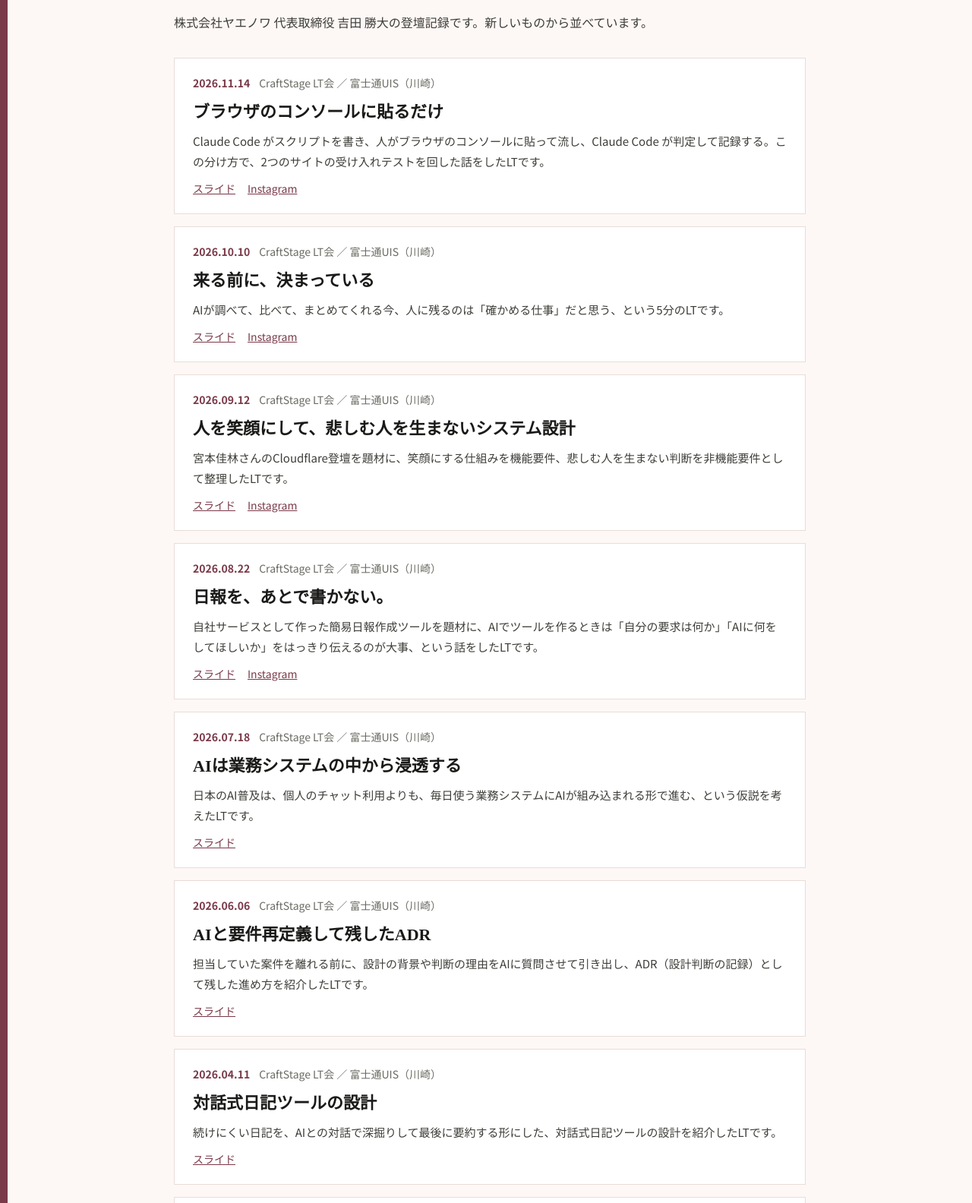
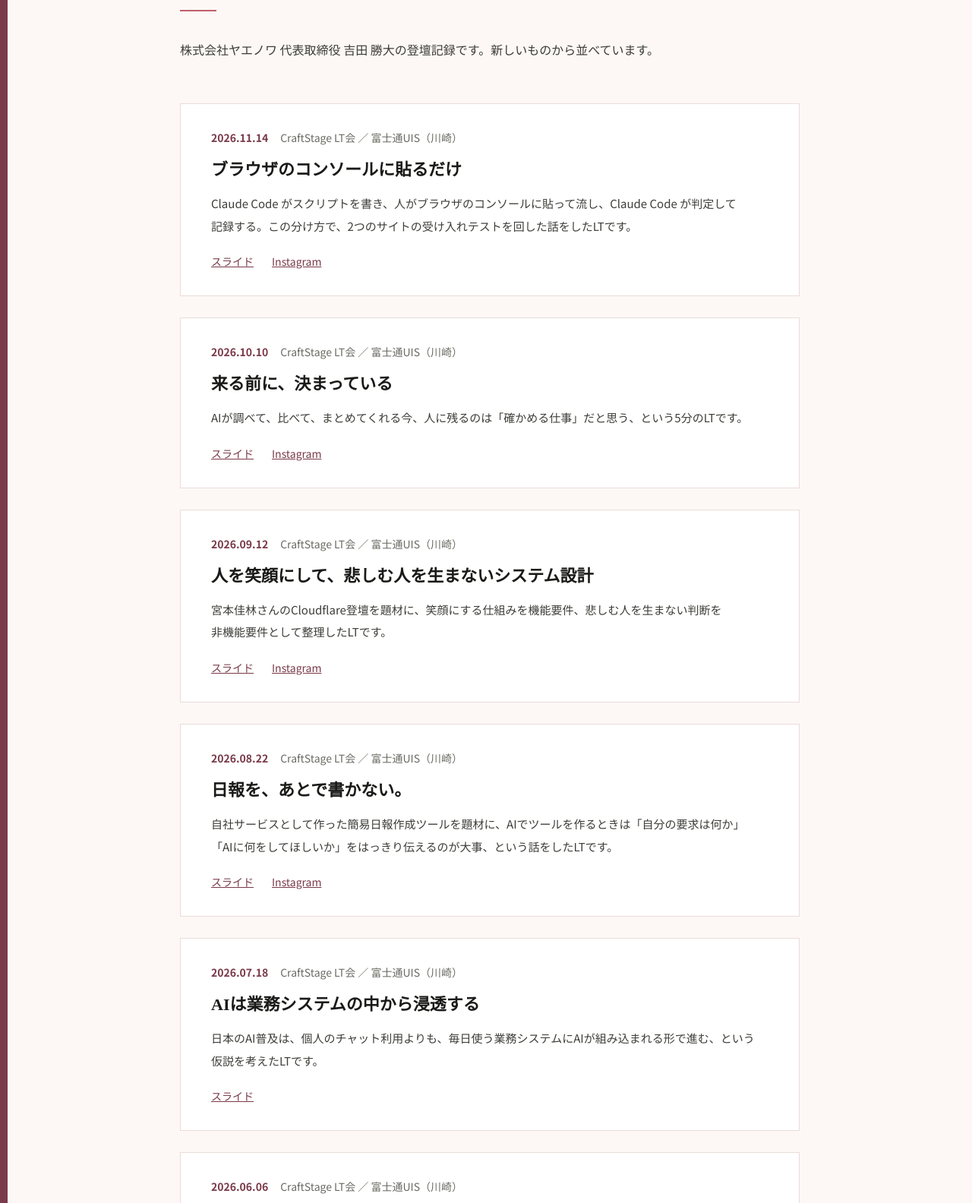
Before and after one commit to yaenowa-yoshida/ailt-presentations, a plain HTML site: page index.html in a window 1280 px wide. Shown: the part 179-1763 px from the top of the page at 76% size. Drawn offline with Linux system fonts and the light colour scheme; a web font is replaced by a local one.

Commit message:
登壇実績のページの余白を広げ、スマホで語の途中で折り返さないようにする
Co-Authored-By: Claude Opus 5.5 <noreply@anthropic.com>
Claude-Session: https://claude.ai/code/session_0128NTTwLvjhnmJsh6FW345a

```diff
--- a/index.html
+++ b/index.html
@@ -17,26 +17,31 @@
     margin: 0; background: var(--paper); color: var(--ink-mid);
     font-family: "Noto Sans JP", sans-serif; line-height: 1.8;
     border-left: 10px solid var(--plum); min-height: 100vh;
+    word-break: auto-phrase; /* 日本語を文節で折り返し、名前や語の途中で切れないようにする */
   }
-  main { max-width: 880px; margin: 0 auto; padding: 56px 24px 72px; }
+  main { max-width: 880px; margin: 0 auto; padding: 80px 32px 96px; }
   .kicker { font-size: 13px; letter-spacing: .3em; color: var(--sakura); }
   h1 { font-family: "Zen Old Mincho", serif; font-size: 36px; color: var(--ink); margin: 8px 0 4px; letter-spacing: .06em; }
-  h1 + .rule { width: 48px; height: 2px; background: var(--sakura); margin: 12px 0 28px; }
-  .lead { margin: 0 0 32px; }
-  ol { list-style: none; padding: 0; margin: 0; display: grid; gap: 16px; }
-  li { background: var(--card); border: 1px solid var(--line); padding: 20px 24px; }
-  .meta { font-size: 14px; color: var(--ink-light); }
-  .meta .date { color: var(--plum); font-weight: 700; margin-right: 12px; }
-  h2 { font-family: "Zen Old Mincho", serif; font-size: 22px; color: var(--ink); margin: 6px 0 4px; }
-  .about { margin: 0 0 10px; font-size: 15px; }
-  .links { display: flex; flex-wrap: wrap; gap: 8px 16px; font-size: 14px; }
+  h1 + .rule { width: 48px; height: 2px; background: var(--sakura); margin: 16px 0 36px; }
+  .lead { margin: 0 0 56px; }
+  ol { list-style: none; padding: 0; margin: 0; display: grid; gap: 28px; }
+  li { background: var(--card); border: 1px solid var(--line); padding: 32px 40px; min-width: 0; }
+  .meta { font-size: 14px; color: var(--ink-light); display: flex; flex-wrap: wrap; gap: 2px 16px; }
+  .meta .venue { word-break: auto-phrase; min-width: 0; }
+  .meta .date { color: var(--plum); font-weight: 700; }
+  h2 { font-family: "Zen Old Mincho", serif; font-size: 22px; line-height: 1.6; color: var(--ink); margin: 12px 0 12px; word-break: auto-phrase; text-wrap: pretty; }
+  .about { margin: 0 0 20px; font-size: 15px; line-height: 1.95; text-wrap: pretty; }
+  .links { display: flex; flex-wrap: wrap; gap: 8px 24px; font-size: 14px; }
   .links a { color: var(--plum); }
-  footer { margin-top: 48px; font-size: 13px; color: var(--ink-light); }
+  footer { margin-top: 72px; font-size: 13px; color: var(--ink-light); }
   footer a { color: var(--plum); }
   @media (max-width: 600px) {
-    main { padding: 36px 16px 56px; }
+    main { padding: 48px 16px 64px; }
     h1 { font-size: 28px; }
-    li { padding: 16px; }
+    .lead { margin-bottom: 40px; }
+    ol { gap: 20px; }
+    li { padding: 24px 20px; }
+    h2 { font-size: 20px; }
   }
 </style>
 </head>
@@ -45,11 +50,11 @@
   <div class="kicker">TALKS</div>
   <h1>登壇実績</h1>
   <div class="rule"></div>
-  <p class="lead">株式会社ヤエノワ 代表取締役 吉田 勝大の登壇記録です。新しいものから並べています。</p>
+  <p class="lead">株式会社ヤエノワ 代表取締役 <span style="white-space: nowrap;">吉田 勝大</span>の登壇記録です。新しいものから並べています。</p>
 
   <ol>
     <li>
-      <div class="meta"><span class="date">2026.11.14</span>CraftStage LT会 ／ 富士通UIS（川崎）</div>
+      <div class="meta"><span class="date">2026.11.14</span><span class="venue">CraftStage LT会 ／ 富士通UIS（川崎）</span></div>
       <h2>ブラウザのコンソールに貼るだけ</h2>
       <p class="about">Claude Code がスクリプトを書き、人がブラウザのコンソールに貼って流し、Claude Code が判定して記録する。この分け方で、2つのサイトの受け入れテストを回した話をしたLTです。</p>
       <div class="links">
@@ -58,7 +63,7 @@
       </div>
     </li>
     <li>
-      <div class="meta"><span class="date">2026.10.10</span>CraftStage LT会 ／ 富士通UIS（川崎）</div>
+      <div class="meta"><span class="date">2026.10.10</span><span class="venue">CraftStage LT会 ／ 富士通UIS（川崎）</span></div>
       <h2>来る前に、決まっている</h2>
       <p class="about">AIが調べて、比べて、まとめてくれる今、人に残るのは「確かめる仕事」だと思う、という5分のLTです。</p>
       <div class="links">
@@ -67,7 +72,7 @@
       </div>
     </li>
     <li>
-      <div class="meta"><span class="date">2026.09.12</span>CraftStage LT会 ／ 富士通UIS（川崎）</div>
+      <div class="meta"><span class="date">2026.09.12</span><span class="venue">CraftStage LT会 ／ 富士通UIS（川崎）</span></div>
       <h2>人を笑顔にして、悲しむ人を生まないシステム設計</h2>
       <p class="about">宮本佳林さんのCloudflare登壇を題材に、笑顔にする仕組みを機能要件、悲しむ人を生まない判断を非機能要件として整理したLTです。</p>
       <div class="links">
@@ -76,7 +81,7 @@
       </div>
     </li>
     <li>
-      <div class="meta"><span class="date">2026.08.22</span>CraftStage LT会 ／ 富士通UIS（川崎）</div>
+      <div class="meta"><span class="date">2026.08.22</span><span class="venue">CraftStage LT会 ／ 富士通UIS（川崎）</span></div>
       <h2>日報を、あとで書かない。</h2>
       <p class="about">自社サービスとして作った簡易日報作成ツールを題材に、AIでツールを作るときは「自分の要求は何か」「AIに何をしてほしいか」をはっきり伝えるのが大事、という話をしたLTです。</p>
       <div class="links">
@@ -85,7 +90,7 @@
       </div>
     </li>
     <li>
-      <div class="meta"><span class="date">2026.07.18</span>CraftStage LT会 ／ 富士通UIS（川崎）</div>
+      <div class="meta"><span class="date">2026.07.18</span><span class="venue">CraftStage LT会 ／ 富士通UIS（川崎）</span></div>
       <h2>AIは業務システムの中から浸透する</h2>
       <p class="about">日本のAI普及は、個人のチャット利用よりも、毎日使う業務システムにAIが組み込まれる形で進む、という仮説を考えたLTです。</p>
       <div class="links">
@@ -93,7 +98,7 @@
       </div>
     </li>
     <li>
-      <div class="meta"><span class="date">2026.06.06</span>CraftStage LT会 ／ 富士通UIS（川崎）</div>
+      <div class="meta"><span class="date">2026.06.06</span><span class="venue">CraftStage LT会 ／ 富士通UIS（川崎）</span></div>
       <h2>AIと要件再定義して残したADR</h2>
       <p class="about">担当していた案件を離れる前に、設計の背景や判断の理由をAIに質問させて引き出し、ADR（設計判断の記録）として残した進め方を紹介したLTです。</p>
       <div class="links">
@@ -101,7 +106,7 @@
       </div>
     </li>
     <li>
-      <div class="meta"><span class="date">2026.04.11</span>CraftStage LT会 ／ 富士通UIS（川崎）</div>
+      <div class="meta"><span class="date">2026.04.11</span><span class="venue">CraftStage LT会 ／ 富士通UIS（川崎）</span></div>
       <h2>対話式日記ツールの設計</h2>
       <p class="about">続けにくい日記を、AIとの対話で深掘りして最後に要約する形にした、対話式日記ツールの設計を紹介したLTです。</p>
       <div class="links">
@@ -109,7 +114,7 @@
       </div>
     </li>
     <li>
-      <div class="meta"><span class="date">2026.03.21</span>CraftStage LT会 ／ 富士通UIS（川崎）</div>
+      <div class="meta"><span class="date">2026.03.21</span><span class="venue">CraftStage LT会 ／ 富士通UIS（川崎）</span></div>
       <h2>UI／UXは誰のためのものか？</h2>
       <p class="about">AIが商品を探して比べるようになったとき、ECのUI／UXは誰のためのものになるのかを考えたLTです。</p>
       <div class="links">
@@ -117,7 +122,7 @@
       </div>
     </li>
     <li>
-      <div class="meta"><span class="date">2026.01.10</span>CraftStage LT会 ／ 富士通UIS（川崎）</div>
+      <div class="meta"><span class="date">2026.01.10</span><span class="venue">CraftStage LT会 ／ 富士通UIS（川崎）</span></div>
       <h2>イーロン・マスクの“シンギュラリティ”発言</h2>
       <p class="about">AIが人間を超え始める世界線はもう始まっている、というテーマで、仕事の現場で起きている変化や社会への影響を話したLTです。</p>
       <div class="links">
@@ -126,7 +131,7 @@
       </div>
     </li>
     <li>
-      <div class="meta"><span class="date">2025.12.01</span>CraftStage LT会 ／ 富士通UIS（川崎）</div>
+      <div class="meta"><span class="date">2025.12.01</span><span class="venue">CraftStage LT会 ／ 富士通UIS（川崎）</span></div>
       <h2>あの黒タイツみたいなスーツ、覚えてますか？</h2>
       <p class="about">サイズ計測スーツが姿を消したあと、ECのサイズ推定AIが何をしているのかを、靴の例で分解して紹介したLTです。</p>
       <div class="links">
@@ -134,7 +139,7 @@
       </div>
     </li>
     <li>
-      <div class="meta"><span class="date">2025.10.01</span>CraftStage AI活用アイデアソン ／ 富士通UIS（川崎）</div>
+      <div class="meta"><span class="date">2025.10.01</span><span class="venue">CraftStage AI活用アイデアソン ／ 富士通UIS（川崎）</span></div>
       <h2>3文で「自分専用AI」をつくってみよう</h2>
       <p class="about">大勢のシステムエンジニアの方の前で、大規模言語モデルの仕組みについて話したLTです。</p>
       <div class="links">
```
